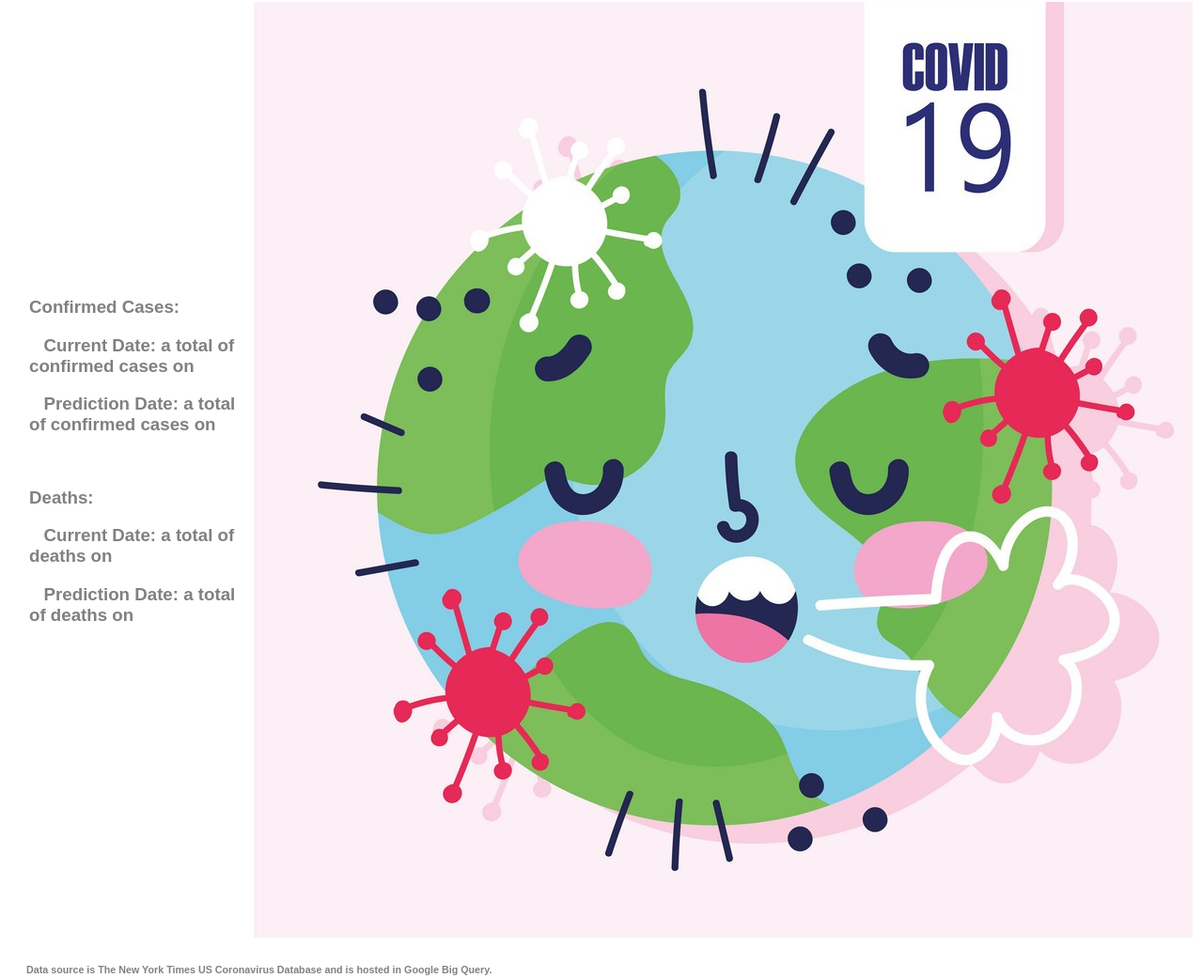
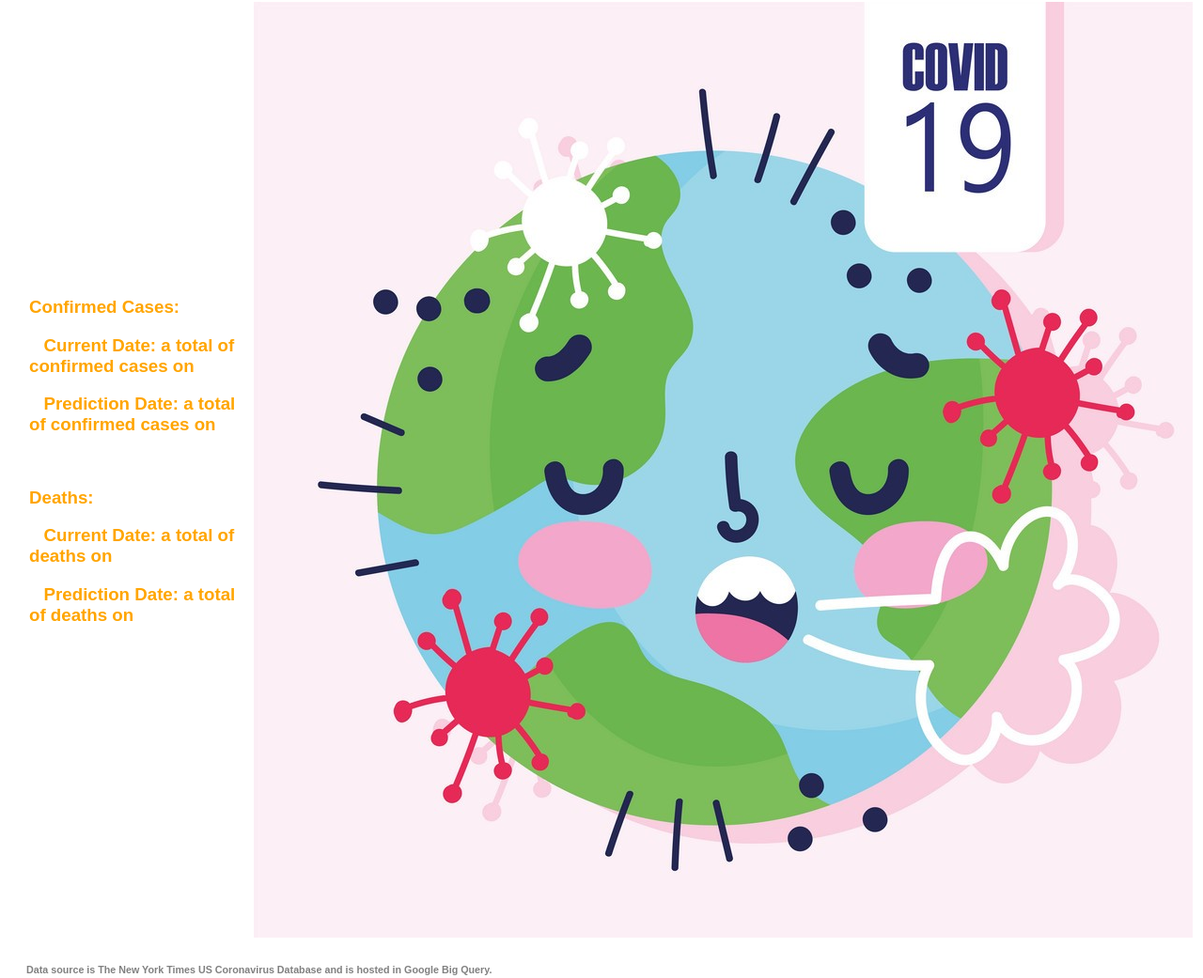
Before and after one commit to szhang12345/MSDS-434, a Flask app: template templates/page.html in a window 1280 px wide. Shown: the part 101-1142 px from the top of the page at 94% size. Run offline with Flask 2, Linux system fonts and the light colour scheme; the template is opened without the code that fills it, so the values that code supplies are empty.

Commit message:
Update covid19.css

```diff
--- a/static/styles/covid19.css
+++ b/static/styles/covid19.css
@@ -13,7 +13,7 @@
 }
 
 h3 {
-  color: Gray;
+  color: Orange;
   margin-left: 20px;
 
 }
```
